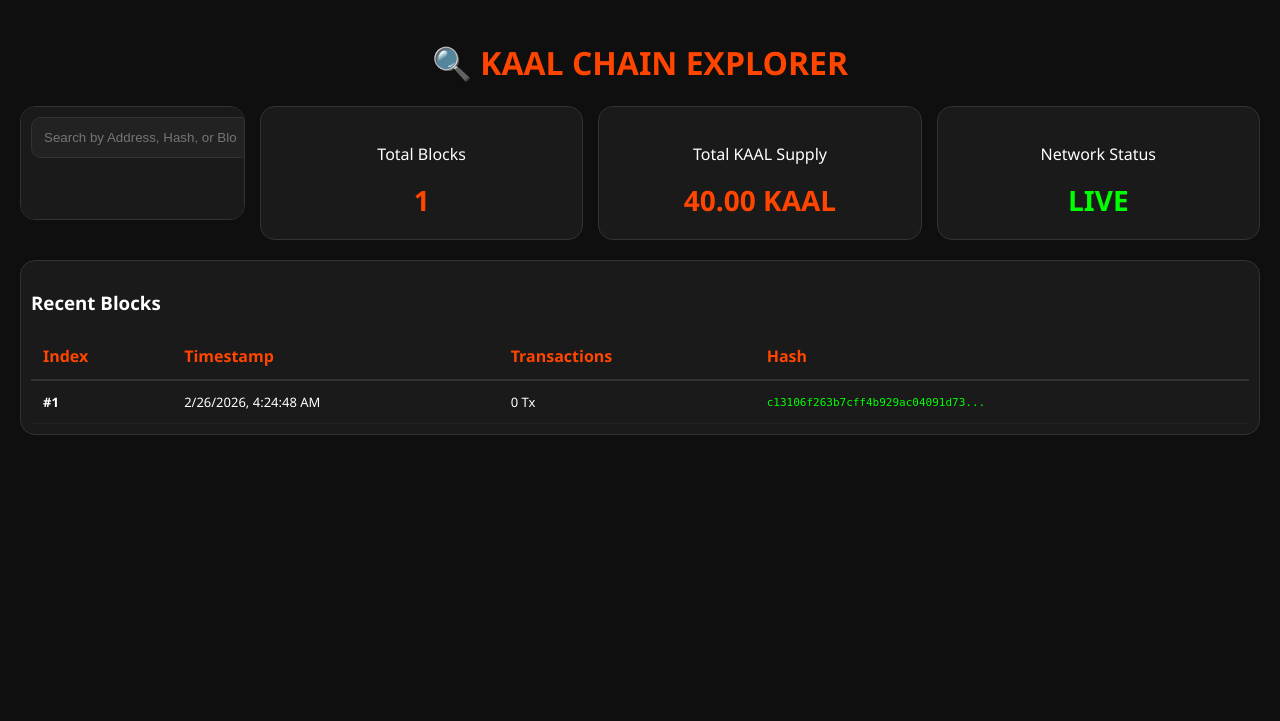
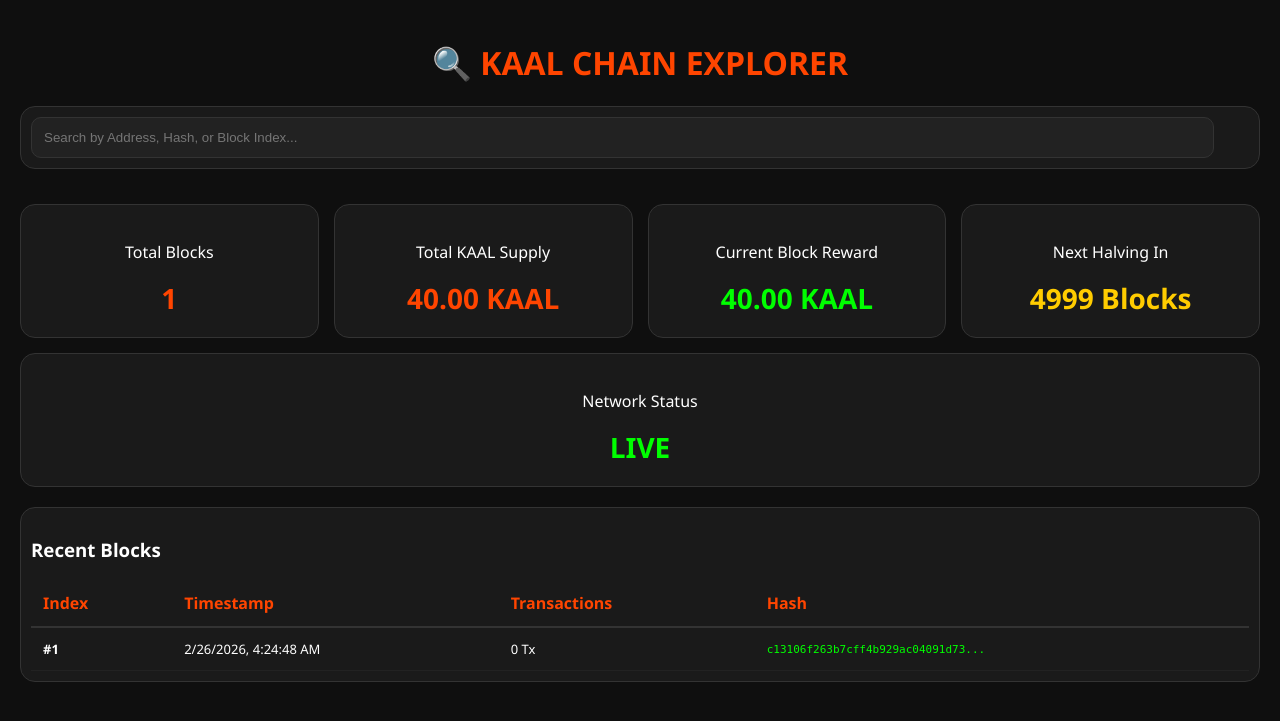
Before and after one commit to Gungun108/kaal-chain, a Flask app: page /explorer in a window 1280 px wide. Shown: the top 721 px of the page. Run offline with Flask 3, Linux system fonts and the light colour scheme; data that the repository does not hold is empty.

Commit message:
Update explorer.html

```diff
--- a/templates/explorer.html
+++ b/templates/explorer.html
@@ -86,18 +86,31 @@
     <h1 style="text-align:center; color:var(--kaal);">🔍 KAAL CHAIN EXPLORER</h1>
 
     <div class="stats-row">
-        <div class="table-container" style="margin-bottom: 20px;">
+        <div class="table-container" style="margin-bottom: 20px; width: 100%;">
             <input type="text" id="searchInput" onkeyup="searchLedger()" placeholder="Search by Address, Hash, or Block Index..."
                    style="width:95%; padding:12px; border-radius:10px; border:1px solid #333; background:#222; color:white;">
         </div>
+
         <div class="stat-card">
             <p>Total Blocks</p>
             <h2 id="totalBlocks">0</h2>
         </div>
+
         <div class="stat-card">
             <p>Total KAAL Supply</p>
             <h2 id="totalSupply">0.00</h2>
         </div>
+
+        <div class="stat-card">
+            <p>Current Block Reward</p>
+            <h2 id="currentReward" style="color: #00ff00;">40.00 KAAL</h2>
+        </div>
+
+        <div class="stat-card">
+            <p>Next Halving In</p>
+            <h2 id="halvingCountdown" style="color: #ffcc00;">5000 Blocks</h2>
+        </div>
+
         <div class="stat-card">
             <p>Network Status</p>
             <h2 style="color: #00ff00;">LIVE</h2>
@@ -128,8 +141,18 @@
                 const data = await res.json();
 
                 // Stats update karna
-                document.getElementById('totalBlocks').innerText = data.blocks;
+                const totalBlocks = data.blocks;
+                document.getElementById('totalBlocks').innerText = totalBlocks;
                 document.getElementById('totalSupply').innerText = data.total_supply.toFixed(2) + " KAAL";
+
+                // ✅ Halving aur Reward Logic Update
+                const halvingInterval = 5000;
+                const halvings = Math.floor(totalBlocks / halvingInterval);
+                const currentReward = 40 / Math.pow(2, halvings);
+                document.getElementById('currentReward').innerText = currentReward.toFixed(2) + " KAAL";
+
+                const blocksUntilNext = halvingInterval - (totalBlocks % halvingInterval);
+                document.getElementById('halvingCountdown').innerText = blocksUntilNext + " Blocks";
 
                 // Table mein blocks dhalna
                 let html = '';
@@ -160,7 +183,6 @@
 
             for (let i = 0; i < rows.length; i++) {
                 let textContent = rows[i].textContent.toLowerCase();
-        // Agar row mein search kiya hua shabd hai toh dikhao, varna chhupa do
                 if (textContent.includes(input)) {
                     rows[i].style.display = "";
                 } else {
```
Lines whose indentation alone changed are shown as unchanged.
